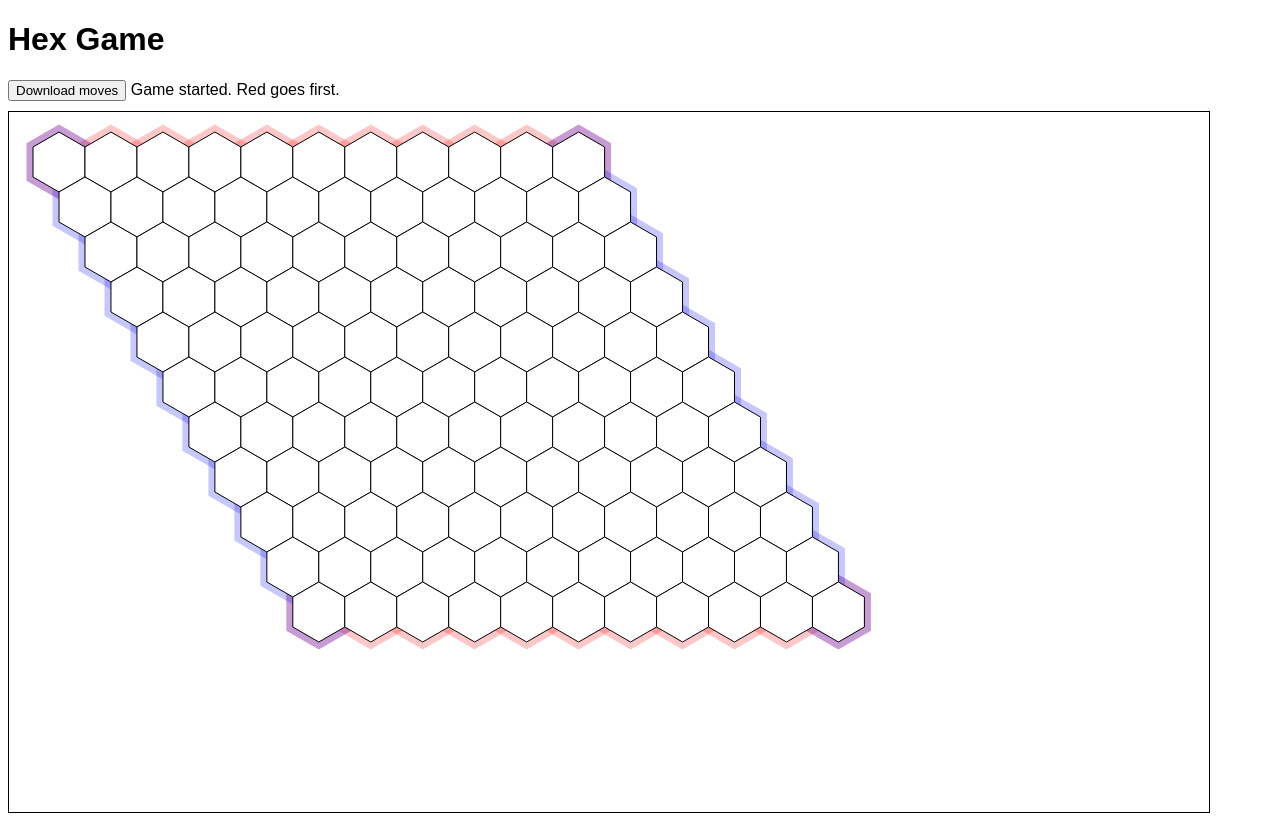
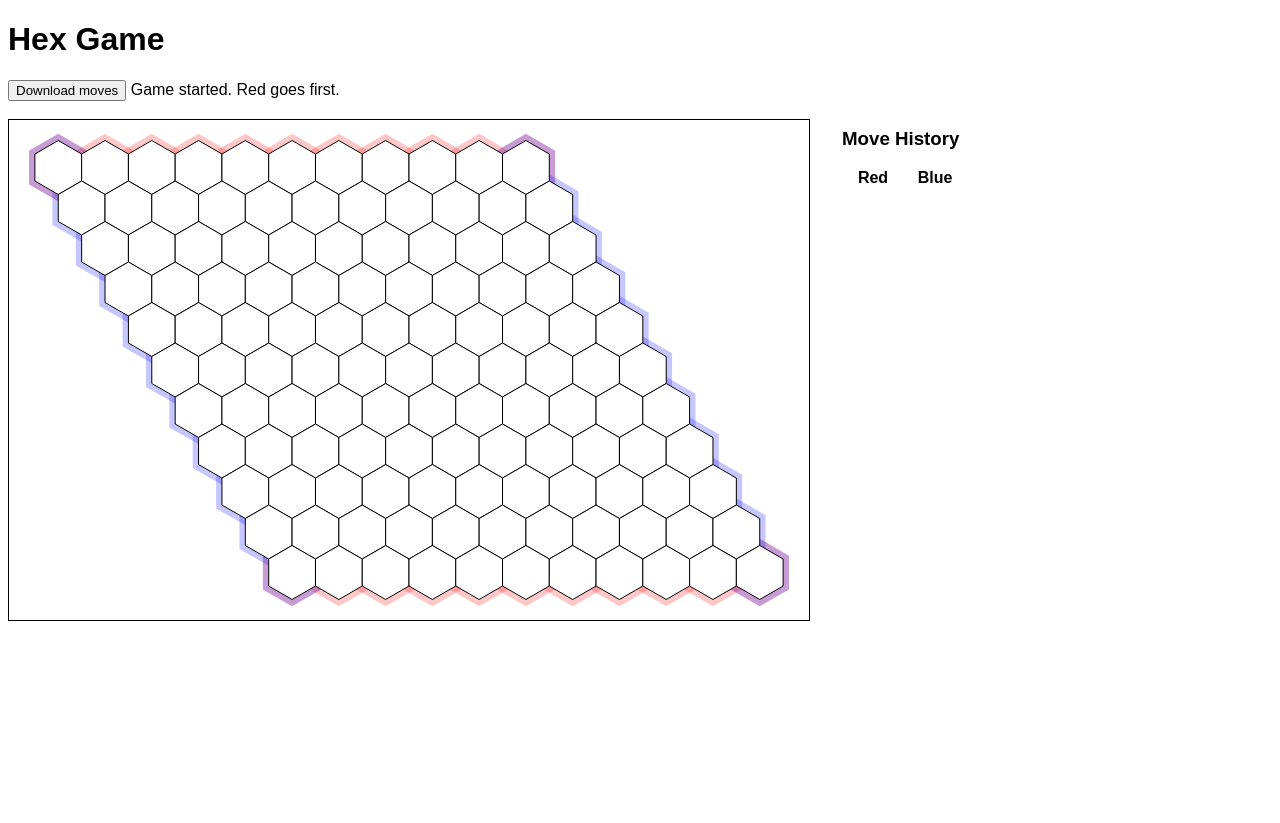
Before and after one commit to LlanAiu/COMP590_HCI_S26, a FastAPI app: page / in a window 1280 px wide. After the commit the page ends 621 px from the top, so only its background shows below. Run offline with FastAPI, Linux system fonts and the light colour scheme; lists and menus that the app fills with data are empty.

Commit message:
[feature] move table

```diff
--- a/hex/src/api/download_moves/routes.py
+++ b/hex/src/api/download_moves/routes.py
@@ -19,7 +19,7 @@ async def download_moves(gameId: str, request: Request):
         return JSONResponse({"error": "Invalid gameId"}, status_code=400)
 
     moves = state.get("moves", [])
-    text = ",".join(moves)
+    text = ",".join(m["move"] for m in moves)
     ts = datetime.datetime.now(datetime.timezone.utc).strftime("%Y%m%dT%H%M%SZ")
     filename = f"hex_moves_{gameId}_{ts}.txt"
     headers = {
--- a/hex/src/modules/game/hex_game.py
+++ b/hex/src/modules/game/hex_game.py
@@ -15,7 +15,7 @@ class HexGame:
     move_number: int
     status: str
     winner: str
-    moves: list[str]
+    moves: list[dict]
 
     def __init__(self, game_id: str):
         self.game_id = game_id
@@ -49,7 +49,7 @@ class HexGame:
         self.board[r] = "".join(row)
         self.last_move = move
         self.move_number += 1
-        self.moves.append(move)
+        self.moves.append({"move": move, "player": "R" if player == "red" else "B"})
 
         if check_win(self.board, player):
             self.status = "win"
@@ -66,7 +66,7 @@ class HexGame:
             self.board[r_ai] = "".join(row)
             self.last_move = ai
             self.move_number += 1
-            self.moves.append(ai)
+            self.moves.append({"move": ai, "player": "B"})
             if check_win(self.board, "blue"):
                 self.status = "win"
                 self.winner = "blue"
--- a/hex/static/css/hex.css
+++ b/hex/static/css/hex.css
@@ -1,11 +1,13 @@
 body {
     font-family: sans-serif;
 }
+
 
 canvas {
     border: 1px solid #000;
     display: block;
     margin: 10px 0;
+    background: #fff;
 }
 
 #controls {
--- a/hex/static/js/hex.js
+++ b/hex/static/js/hex.js
@@ -1,13 +1,15 @@
 const size = 11;
-const R = 30;
+let R = 20; // Will be set dynamically
+let boardOffsetX = 0;
+let boardOffsetY = 0;
 let state = null;
 const myRole = "red";
 let locked = false;
 
 // Lozenge hex geometry: p(i,j) = i*u + j*v
 function hexToPixel(row, col) {
-    const x = col * (Math.sqrt(3) * R) + row * (Math.sqrt(3) / 2 * R) + 50;
-    const y = row * (1.5 * R) + 50;
+    const x = col * (Math.sqrt(3) * R) + row * (Math.sqrt(3) / 2 * R) + boardOffsetX;
+    const y = row * (1.5 * R) + boardOffsetY;
     return [x, y];
 }
 
@@ -65,7 +67,20 @@ function drawBases(ctx) {
     ctx.restore();
 }
 
+function computeBoardGeometry(canvas) {
+    const margin = 20;
+    const w = canvas.width, h = canvas.height;
+    const maxRwidth = (w - 2 * margin) / ((size - 1) * Math.sqrt(3) + (size - 1) * Math.sqrt(3) / 2 + 2);
+    const maxRheight = (h - 2 * margin) / ((size - 1) * 1.5 + 2);
+    R = Math.floor(Math.min(maxRwidth, maxRheight));
+    const actualBoardWidth = (size - 1) * Math.sqrt(3) * R + (size - 1) * Math.sqrt(3) / 2 * R + 2 * R;
+    const actualBoardHeight = (size - 1) * 1.5 * R + 2 * R;
+    boardOffsetX = (w - actualBoardWidth) / 2 + R;
+    boardOffsetY = (h - actualBoardHeight) / 2 + R;
+}
+
 function drawBoard(ctx) {
+    computeBoardGeometry(ctx.canvas);
     ctx.clearRect(0, 0, ctx.canvas.width, ctx.canvas.height);
     drawBases(ctx);
     for (let r = 0; r < size; r++) {
@@ -79,11 +94,43 @@ function drawBoard(ctx) {
     }
 }
 
+
+function renderMoveHistory() {
+    if (!state || !state.moves) return;
+    const tableBody = document.querySelector('#moveHistoryTable tbody');
+    tableBody.innerHTML = '';
+    // Build two columns: Red and Blue, up to last 10 moves
+    const moves = state.moves.slice(-10); // last 10 moves
+    const redMoves = [];
+    const blueMoves = [];
+    for (let i = 0; i < moves.length; i++) {
+        if (moves[i].player === 'R') redMoves.push(moves[i].move);
+        else if (moves[i].player === 'B') blueMoves.push(moves[i].move);
+    }
+    // Pad arrays to equal length
+    const maxLen = Math.max(redMoves.length, blueMoves.length);
+    while (redMoves.length < maxLen) redMoves.push('');
+    while (blueMoves.length < maxLen) blueMoves.push('');
+    for (let i = 0; i < maxLen; i++) {
+        const row = document.createElement('tr');
+        const redCell = document.createElement('td');
+        redCell.textContent = redMoves[i];
+        redCell.style.textAlign = 'center';
+        const blueCell = document.createElement('td');
+        blueCell.textContent = blueMoves[i];
+        blueCell.style.textAlign = 'center';
+        row.appendChild(redCell);
+        row.appendChild(blueCell);
+        tableBody.appendChild(row);
+    }
+}
+
 async function startGame() {
     const res = await fetch('/create-game', { method: 'POST' });
     state = await res.json();
     document.getElementById("status").innerText = " Game started. Red goes first.";
     drawBoard(document.getElementById("board").getContext("2d"));
+    renderMoveHistory();
 }
 
 document.getElementById("board").addEventListener("click", async (e) => {
@@ -107,9 +154,11 @@ document.getElementById("board").addEventListener("click", async (e) => {
         body: JSON.stringify({ gameId: state.gameId, move: move, player: state.player })
     });
     state = await res.json();
+    console.log(state);
     locked = false;
     document.getElementById("status").innerText = " Turn: " + state.player + " | Move: " + state.lastMove + " | Status: " + state.status;
     drawBoard(document.getElementById("board").getContext("2d"));
+    renderMoveHistory();
 });
 
 // Download moves button
--- a/hex/templates/index.html
+++ b/hex/templates/index.html
@@ -12,8 +12,21 @@
         <button id="downloadMovesBtn">Download moves</button>
         <span id="status"></span>
     </div>
-    <canvas id="board" width="1200" height="700"></canvas>
-
+    <div style="display: flex; align-items: flex-start; gap: 32px;">
+        <canvas id="board" width="800" height="500"></canvas>
+        <div id="moveHistoryContainer">
+            <h3>Move History</h3>
+            <table id="moveHistoryTable" style="border-collapse:collapse; margin-bottom:10px;">
+                <thead>
+                    <tr>
+                        <th style="width:60px;">Red</th>
+                        <th style="width:60px;">Blue</th>
+                    </tr>
+                </thead>
+                <tbody></tbody>
+            </table>
+        </div>
+    </div>
     <script src="{{ url_for('static', path='js/hex.js') }}"></script>
 </body>
 
```
